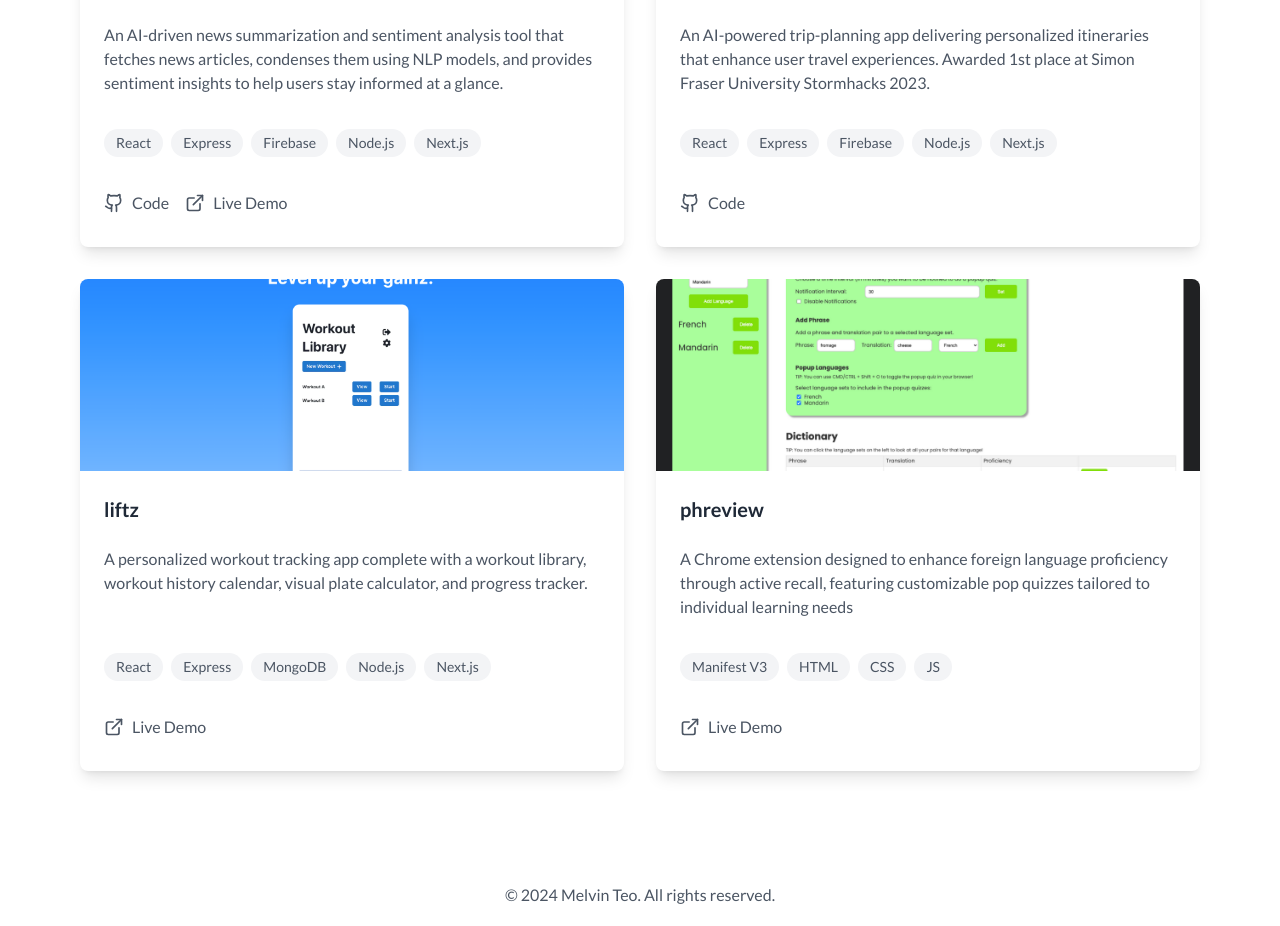
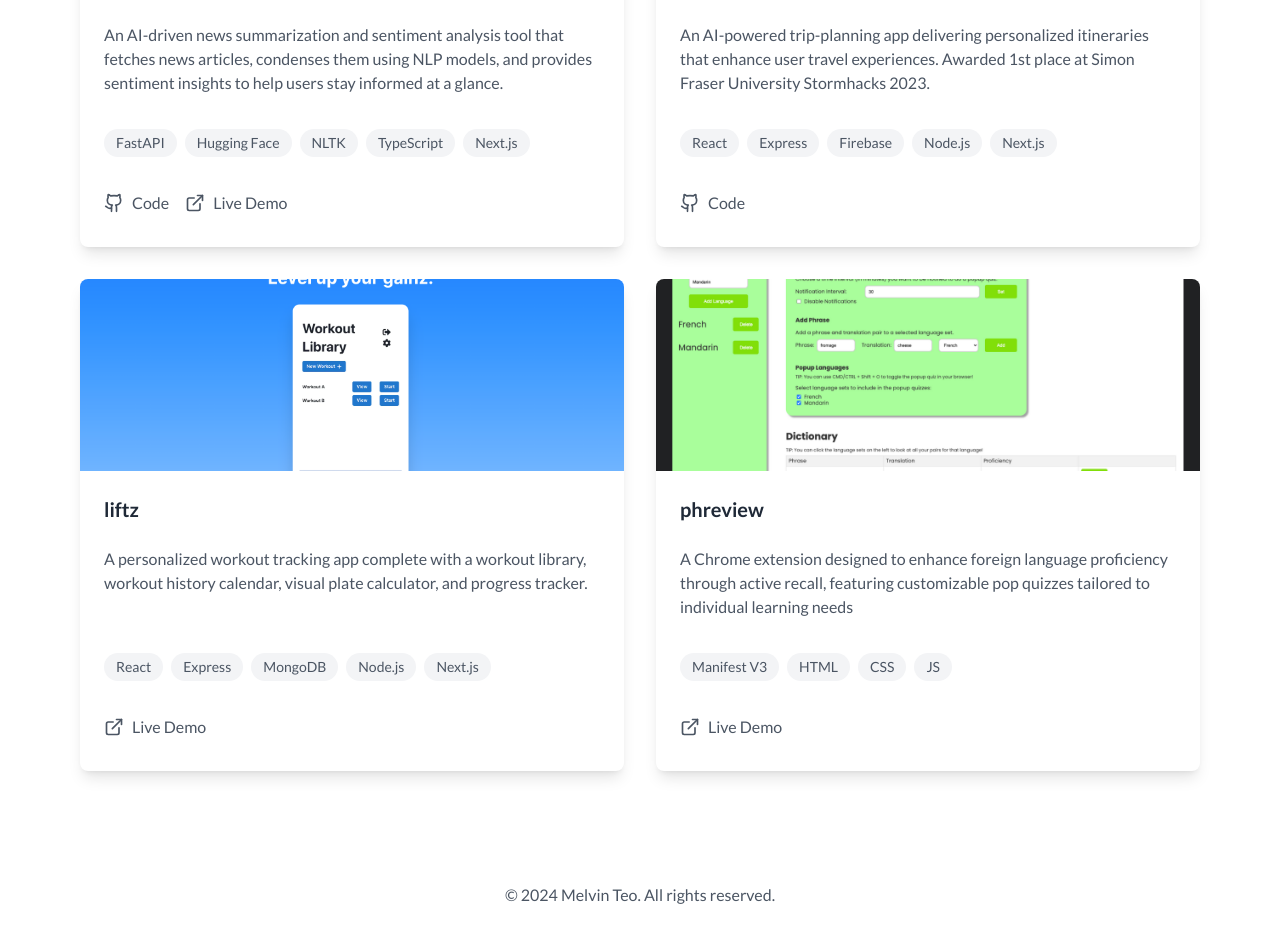
Before and after one commit to meleongg/melvinteo, a Next.js app: page / in a window 1280 px wide. Shown: the part 3561-4487 px from the top of the page. Built offline with nearby package versions, Linux system fonts and the light colour scheme.

Commit message:
chore: update project technology

```diff
--- a/app/components/sections/Projects.tsx
+++ b/app/components/sections/Projects.tsx
@@ -26,7 +26,7 @@ const projects = [
     title: "AI News Summarizer",
     description:
       "An AI-driven news summarization and sentiment analysis tool that fetches news articles, condenses them using NLP models, and provides sentiment insights to help users stay informed at a glance.",
-    technologies: ["React", "Express", "Firebase", "Node.js", "Next.js"],
+    technologies: ["FastAPI", "Hugging Face", "NLTK", "TypeScript", "Next.js"],
     github: "https://github.com/news-summarizer-frontend",
     live: "https://news-summarizer-frontend.vercel.app/",
     image: "/images/ai-news-summarizer.png",
```
